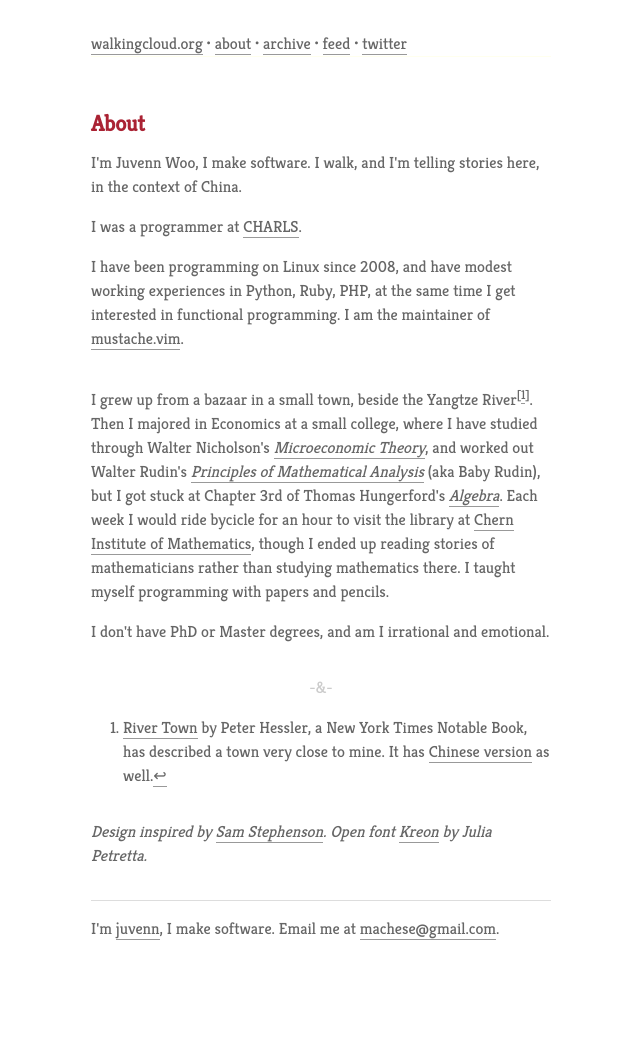
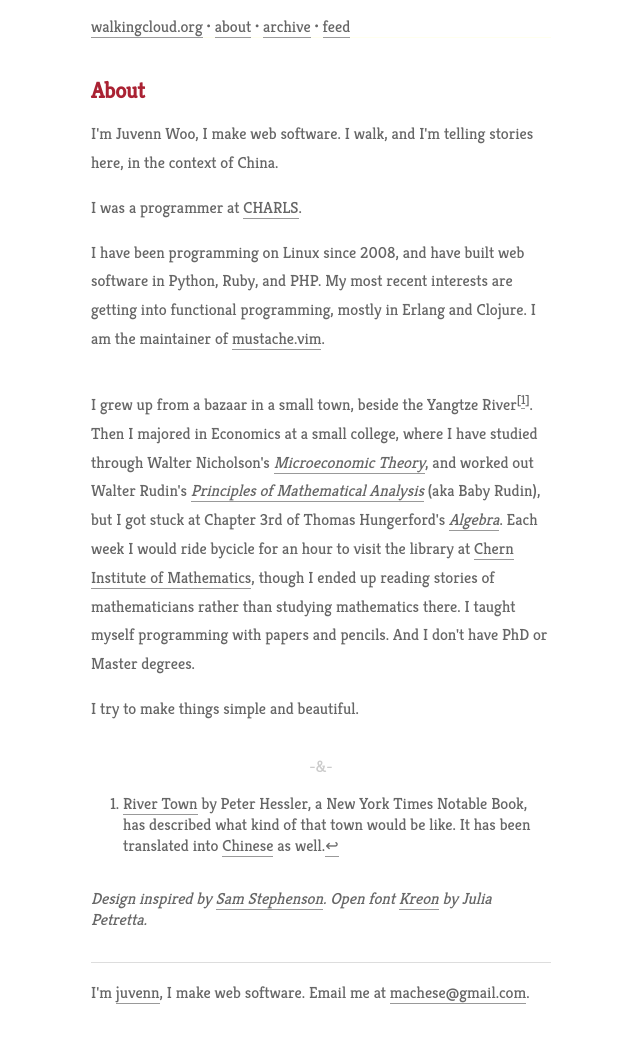
Before and after one commit to juvenn/juvenn.github.io, a Jekyll site: the page built from index.md, in a window 1280 px wide. Shown: the whole page, without its empty margins (319-959 px from the left). Built offline with Jekyll 4.4.1, drawn with Linux system fonts in a browser that asks for light colours; before the commit the page ends 973 px from its top, so only the background shows below that.

Commit message:
Small changes on wording and design

```diff
--- a/_layouts/default.html
+++ b/_layouts/default.html
@@ -2,7 +2,7 @@
 <html>
 <head>
    <meta http-equiv="content-type" content="text/html; charset=utf-8" />
-   <meta name="viewport" content="width=560px" />
+   <meta name="viewport" content="width=500px" />
    <title>{{ page.title }} - walkingcloud.org</title>
    <meta name="author" content="Jüvenn Woo" />
 
@@ -19,10 +19,12 @@
       &bull;
       <a rel="archive" href="/archive.html">archive</a>
       &bull;
-      <a title="feed" href="http://feeds.feedburner.com/walking-cloud">feed</a>
+      <a title="feed" href="/atom.xml">feed</a>
+      <!--
       &bull;
       <a rel="me" title="twitter"
 	href="http://twitter.com/juvenn">twitter</a>
+      --!>
 </nav>
 </header>
 
@@ -30,7 +32,7 @@
 
 <footer>
   <p>
-  I'm <a href="/">juvenn</a>, I make software. Email me at
+  I'm <a href="/">juvenn</a>, I make web software. Email me at
 <a href="mailto:machese@gmail.com">machese@gmail.com</a>.
   </p>
 </footer>
--- a/index.md
+++ b/index.md
@@ -7,15 +7,16 @@ title: About
 
 <section>
 
-<p>I'm Juvenn Woo, I make software. I walk, and I'm telling
-stories here, in the context of China.</p>
+<p>I'm Juvenn Woo, I make web software. I walk, and I'm telling stories
+here, in the context of China.</p>
 
 <p>I was a programmer at <a
 href="http://charls.ccer.edu.cn">CHARLS</a>.</p>
 
-<p>I have been programming on Linux since 2008, and have modest working
-experiences in Python, Ruby, PHP, at the same time I get interested in
-functional programming. I am the maintainer of <a
+<p>I have been programming on Linux since 2008, and have built web
+software in Python, Ruby, and PHP. My most recent interests are getting
+into functional programming, mostly in Erlang and Clojure. I am the
+maintainer of <a
 href="https://github.com/juvenn/mustache.vim">mustache.vim</a>.</p>
 
 </section>
@@ -45,10 +46,9 @@ would ride bycicle for an hour to visit the library at <a
 href="http://www.nim.nankai.edu.cn/nim_e/index.htm">Chern Institute of
 Mathematics</a>, though I ended up reading stories of mathematicians
 rather than studying mathematics there. I taught myself programming with
-papers and pencils.</p>
+papers and pencils. And I don't have PhD or Master degrees.</p>
 
-<p>I don't have PhD or Master degrees, and am I irrational and
-emotional.</p>
+<p>I try to make things simple and beautiful.</p>
 
 </section>
 
@@ -56,9 +56,9 @@ emotional.</p>
 <ol>
 
 <li id="fn:1"><a href="http://amzn.com/0060855029">River Town</a> by
-Peter Hessler, a New York Times Notable Book, has described a town very
-close to mine. It has <a
-href="http://www.amazon.cn/dp/B0074E7CVU">Chinese version</a> as well.<a
+Peter Hessler, a New York Times Notable Book, has described what kind of
+that town would be like. It has been translated into <a
+href="http://www.amazon.cn/dp/B0074E7CVU">Chinese</a> as well.<a
 rel="reference" href="#fnref:1">&#8617;</a></li>
 
 </ol>
--- a/media/css/style.css
+++ b/media/css/style.css
@@ -1,6 +1,6 @@
 @import url(http://fonts.googleapis.com/css?family=Kreon);
 
-body {font-family:Kreon;font-size:16px;color:#666;width:460px;line-height:1.5em;margin:0 auto;}
+body {font-family:Kreon;font-size:16px;color:#666;width:460px;margin:0 auto;}
 
 h1,h2,h3,h4,h5,h6 {font-weight:bold;}
 h1,h2,h3 {padding-top:1em;}
@@ -14,11 +14,12 @@ strong {font-weight:bold;}
 a {color:#666;text-decoration:none;border-bottom:1px solid #999;}
 a:hover {color:#222;border-bottom:1px solid #333;}
 
-header {margin:2em auto; border-bottom:1px solid #ffe; }
+
+header {margin:1em auto; border-bottom:1px solid #ffe; }
 footer {margin:2em auto; border-top:1px solid #ddd;}
 section {margin:0 auto 2em auto;}
 section.thanks {font-style:italic;}
-p {padding:0;margin:1em 0;}
+p {padding:0;margin:1em 0;line-height:1.8em;}
 
 sup {font-size:.8em;vertical-align:super;}
 sup:before {content:"[";}
@@ -27,6 +28,7 @@ blockquote {font-style:italic;text-align:right;border-left:5px solid #a23;paddin
 ol {list-style:decimal;padding-left:2em;}
 ul {list-style:square;padding-left:2em;}
 
+.post time {color:#999;}
 .post pre {color:#fff;padding:.8em .4em;border-radius:5px;background:#666;margin:.25em 0;}
 .post code {font-size:.8em;}
 .post pre code { display: block; }
```
Also changed, not shown: atom.xml (+6 -6 lines).
